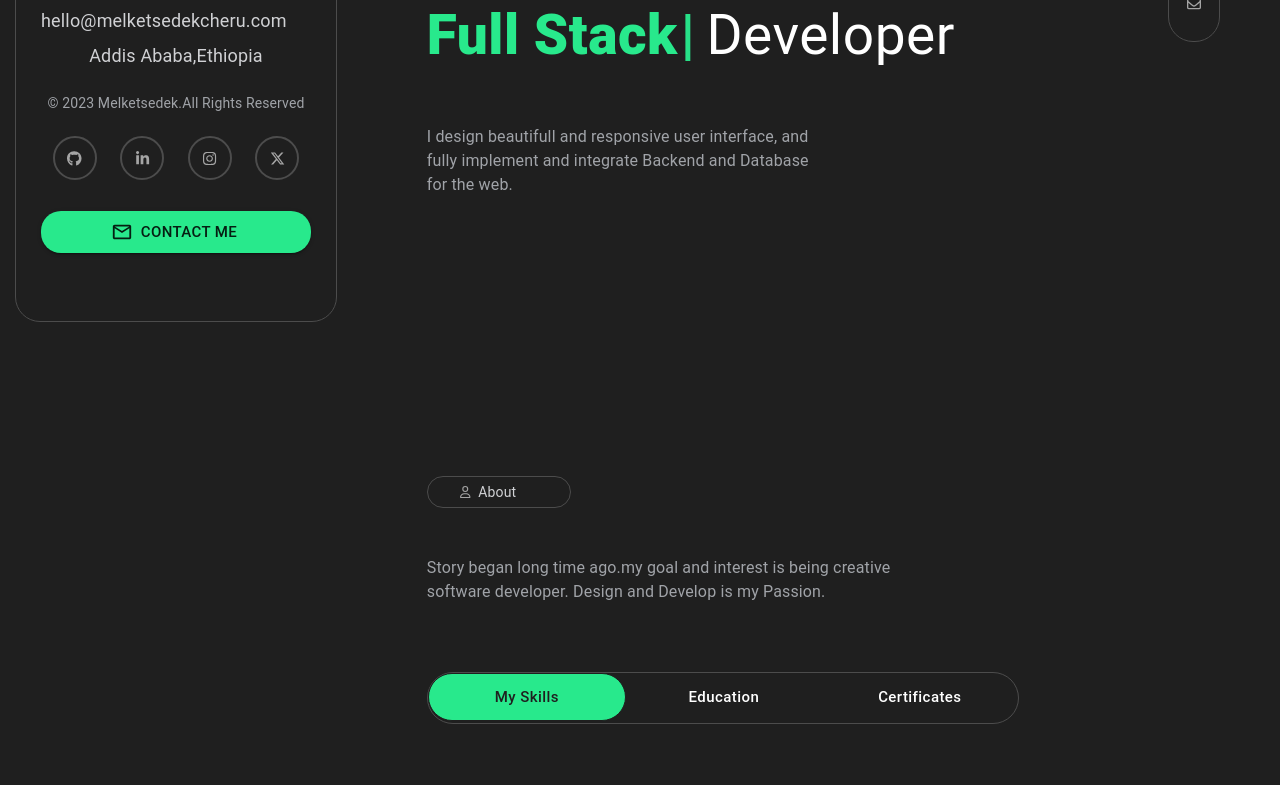
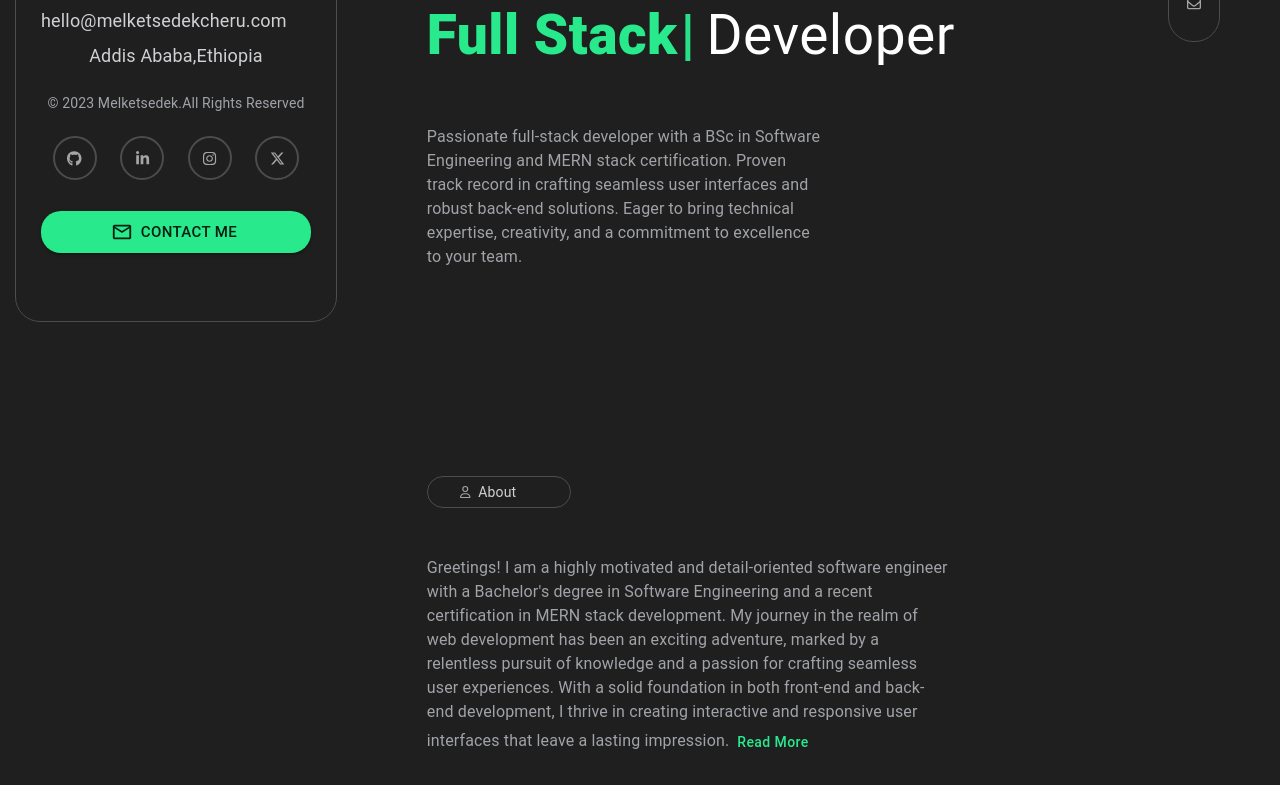
Before and after one commit to san-21/new-portifolio, a React (Create React App) app: page / in a window 1280 px wide. Shown: the part 400-1185 px from the top of the page. Built offline with nearby package versions, Linux system fonts and the light colour scheme.

Commit message:
aboutmeupdated

```diff
--- a/src/pages/Home.jsx
+++ b/src/pages/Home.jsx
@@ -120,8 +120,11 @@ const Home = () => {
             color: `${theme.palette.text[200]}`,
           }}
         >
-          I design beautifull and responsive user interface, and fully implement
-          and integrate Backend and Database for the web.
+          Passionate full-stack developer with a BSc in Software Engineering and
+          MERN stack certification. Proven track record in crafting seamless
+          user interfaces and robust back-end solutions. Eager to bring
+          technical expertise, creativity, and a commitment to excellence to
+          your team.
         </Typography>
       </motion.div>
     </Box>
--- a/src/pages/about/About.jsx
+++ b/src/pages/about/About.jsx
@@ -1,5 +1,5 @@
 import { Box, Button, Toolbar, Typography } from "@mui/material";
-import React from "react";
+import React, { useState } from "react";
 import { useTheme } from "@mui/material/styles";
 import PropTypes from "prop-types";
 import Tabs from "@mui/material/Tabs";
@@ -45,10 +45,14 @@ function a11yProps(index) {
 
 const About = () => {
   const theme = useTheme();
-  const [value, setValue] = React.useState(0);
-
+  const [value, setValue] = useState(0);
+  const [readMore, setReadMore] = useState(false);
   const handleChange = (event, newValue) => {
     setValue(newValue);
+  };
+
+  const handleReadMore = () => {
+    setReadMore((read) => !read);
   };
   return (
     <Box
@@ -114,9 +118,43 @@ const About = () => {
               color: `${theme.palette.text[200]}`,
             }}
           >
-            Story began long time ago.my goal and interest is being creative
-            software developer. Design and Develop is my Passion.
+            Greetings! I am a highly motivated and detail-oriented software
+            engineer with a Bachelor's degree in Software Engineering and a
+            recent certification in MERN stack development. My journey in the
+            realm of web development has been an exciting adventure, marked by a
+            relentless pursuit of knowledge and a passion for crafting seamless
+            user experiences. With a solid foundation in both front-end and
+            back-end development, I thrive in creating interactive and
+            responsive user interfaces that leave a lasting impression.
+            <Button
+              onClick={handleReadMore}
+              sx={{
+                textTransform: "capitalize",
+              }}
+            >
+              {readMore ? "Hide Detail" : " Read More"}
+            </Button>
           </Typography>
+          {readMore && (
+            <Typography
+              sx={{
+                width: { lg: "80%" },
+
+                mt: 6,
+
+                color: `${theme.palette.text[200]}`,
+              }}
+            >
+              As of July 2023, I've embarked on a freelancing journey, armed
+              with a profound commitment to delivering top-notch solutions. I'm
+              ready to take on any web development challenge, bringing a unique
+              blend of innovation, adaptability, and a keen eye for detail.
+              Let's collaborate to turn your vision into a digital reality –
+              because in the world of web development, possibilities are
+              limitless, and I'm here to make them tangible.
+            </Typography>
+          )}
+
           {/* tab container */}
         </motion.div>
       </AnimatePresence>
```
